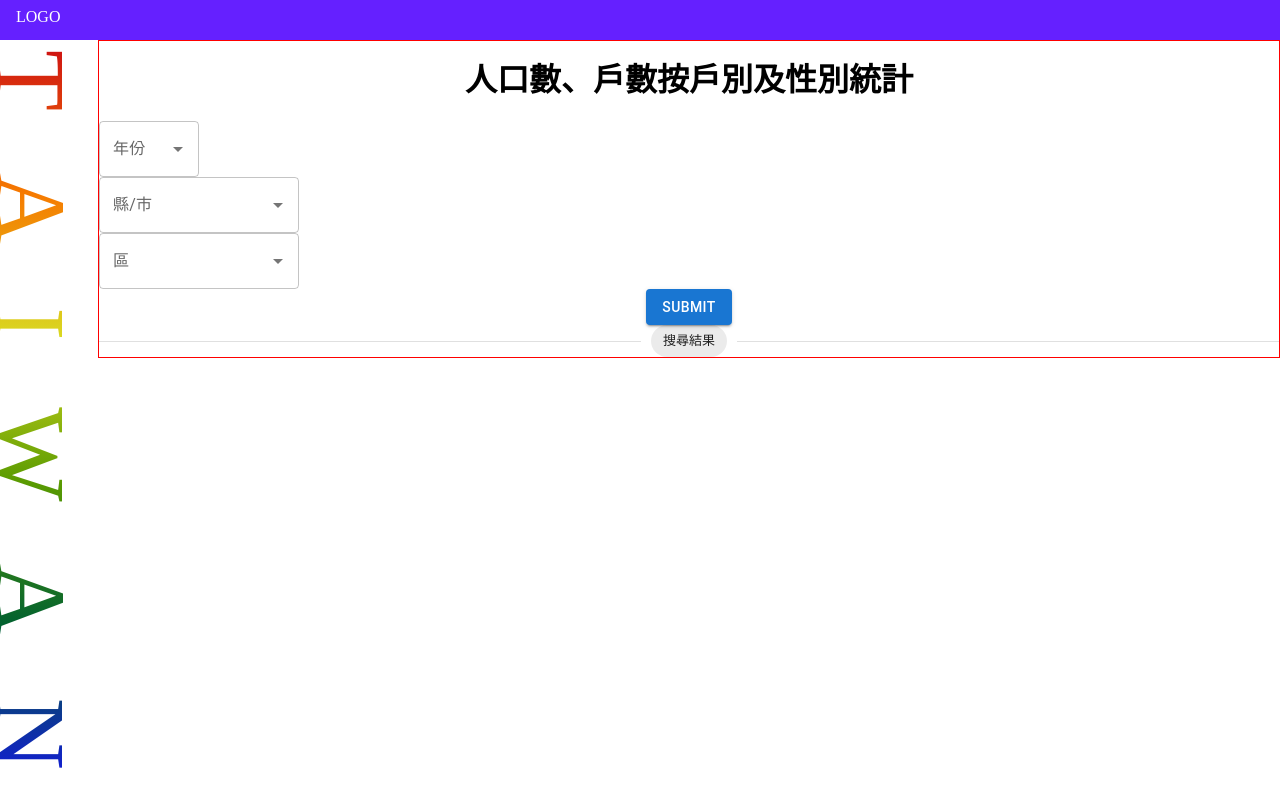
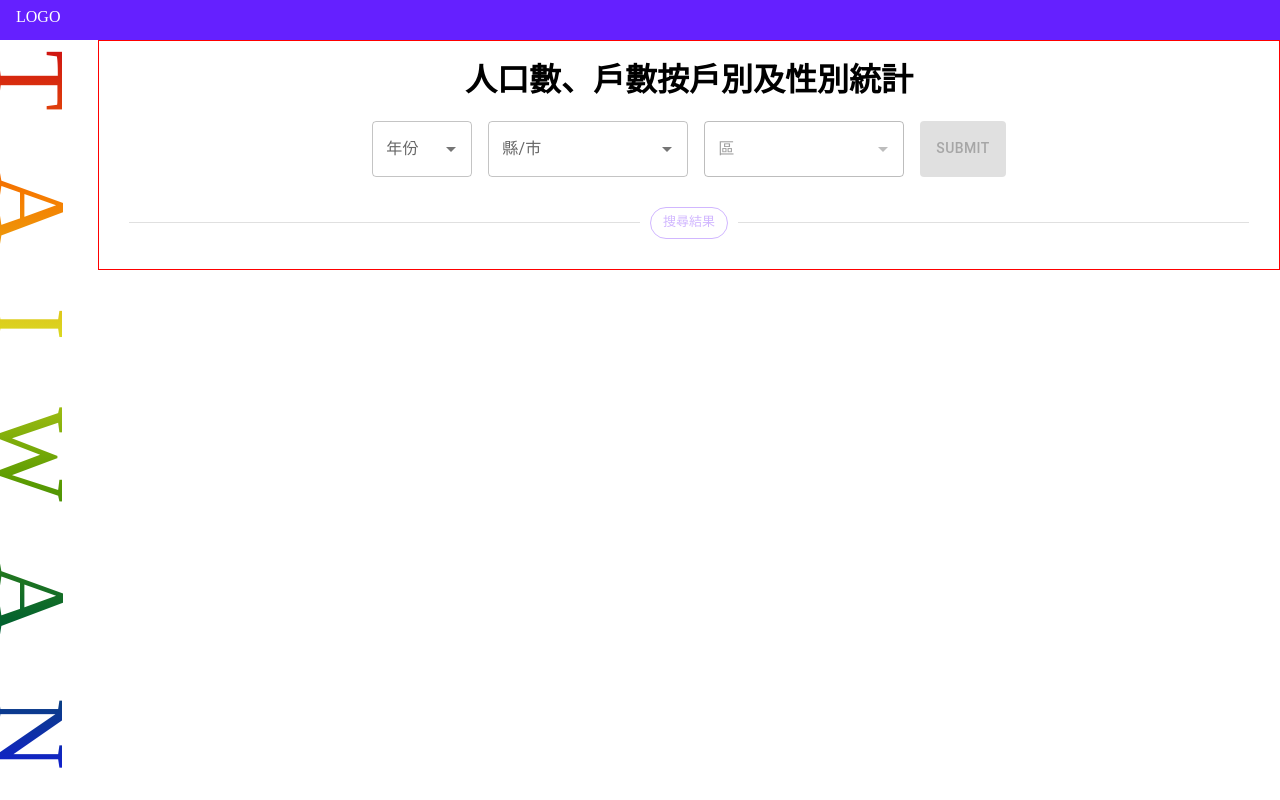
Before and after one commit to WenYHsieh/BD-assignment, a React (Vite) app: page / in a window 1280 px wide. Built offline with nearby package versions, Linux system fonts and the light colour scheme.

Commit message:
add form ui flow, styling

```diff
--- a/src/App.tsx
+++ b/src/App.tsx
@@ -1,10 +1,22 @@
 import { Link } from 'react-router-dom';
 import './app.scss';
 import { Autocomplete, Button, Chip, Divider, TextField } from '@mui/material';
-import { useState } from 'react';
+import { useMemo, useState } from 'react';
 import selectData from './data/selectData.json';
 
+type FormData = {
+  year: null | string;
+  country: null | string;
+  town: null | string;
+};
 function App() {
+  const [isLoading, setIsLoading] = useState(false);
+  const [formData, setFormData] = useState<FormData>({
+    year: null,
+    country: null,
+    town: null,
+  });
+
   const countryOptions = Object.keys(selectData);
   const yearOptions = [
     '103',
@@ -17,14 +29,18 @@ function App() {
     '110',
     '111',
   ];
-  const [isLoading, setIsLoading] = useState(false);
-  const [value, setValue] = useState<string | null>(null);
 
-  const townOptions =
-    value === null
-      ? []
-      : (selectData as { [key: string]: Array<string> })[value];
+  const townOptions = useMemo(() => {
+    const { country } = formData;
+    if (country === null) return [];
+    return (selectData as { [key: string]: Array<string> })[country];
+  }, [formData?.country]);
 
+  const isValidForm = useMemo(() => {
+    const { year, country, town } = formData;
+    return year && country && town;
+  }, [formData]);
+  console.log(formData);
   return (
     <div className='app__wrapper'>
       <nav>
@@ -37,31 +53,75 @@ function App() {
             disablePortal
             id='year'
             options={yearOptions}
-            sx={{ width: 100 }}
+            sx={{ width: 100, marginRight: '16px' }}
+            value={formData?.year}
+            onChange={(_, value) =>
+              setFormData((formData) => {
+                return { ...formData, year: value };
+              })
+            }
+            inputValue={formData?.year ?? ''}
+            onInputChange={(_, newInputValue) => {
+              setFormData((formData) => {
+                return { ...formData, year: newInputValue };
+              });
+            }}
             renderInput={(params) => <TextField {...params} label='年份' />}
           />
           <Autocomplete
             disablePortal
             id='country'
             options={countryOptions}
-            sx={{ width: 200 }}
-            onChange={(_, value) => setValue(value)}
+            sx={{ width: 200, marginRight: '16px' }}
+            value={formData?.country}
+            onChange={(_, value) =>
+              setFormData((formData) => {
+                return { ...formData, country: value, town: null };
+              })
+            }
+            inputValue={formData?.country ?? ''}
+            onInputChange={(_, newInputValue) => {
+              setFormData((formData) => {
+                return { ...formData, country: newInputValue, town: null };
+              });
+            }}
             renderInput={(params) => <TextField {...params} label='縣/市' />}
           />
           <Autocomplete
             disablePortal
             id='town'
             options={townOptions}
-            sx={{ width: 200 }}
+            sx={{ width: 200, marginRight: '16px' }}
+            value={formData?.town}
+            onChange={(_, value) =>
+              setFormData((formData) => {
+                return { ...formData, town: value };
+              })
+            }
+            inputValue={formData?.town ?? ''}
+            onInputChange={(_, newInputValue) => {
+              setFormData((formData) => {
+                return { ...formData, town: newInputValue };
+              });
+            }}
+            disabled={!formData?.country}
             renderInput={(params) => <TextField {...params} label='區' />}
           />
-          <Button variant='contained' disabled={isLoading}>
+          <Button variant='contained' disabled={isLoading || !isValidForm}>
             SUBMIT
           </Button>
         </form>
 
-        <Divider>
-          <Chip label='搜尋結果' />
+        <Divider sx={{ margin: '30px', borderColor: '#d1b7ff' }}>
+          <Chip
+            label='搜尋結果'
+            sx={{
+              background: 'none',
+              border: 1,
+              borderColor: '#d1b7ff',
+              color: '#d1b7ff',
+            }}
+          />
         </Divider>
       </div>
 
--- a/src/app.scss
+++ b/src/app.scss
@@ -50,5 +50,11 @@
     position: absolute;
     right: 0;
     border: 1px solid red;
+
+    form {
+      width: 100%;
+      display: flex;
+      justify-content: center;
+    }
   }
 }
--- a/src/data/selectData.json
+++ b/src/data/selectData.json
@@ -2,7 +2,6 @@
   "臺北市": [
     "中正區",
     "文山區",
-    "中正區",
     "萬華區",
     "大同區",
     "中山區",
```
